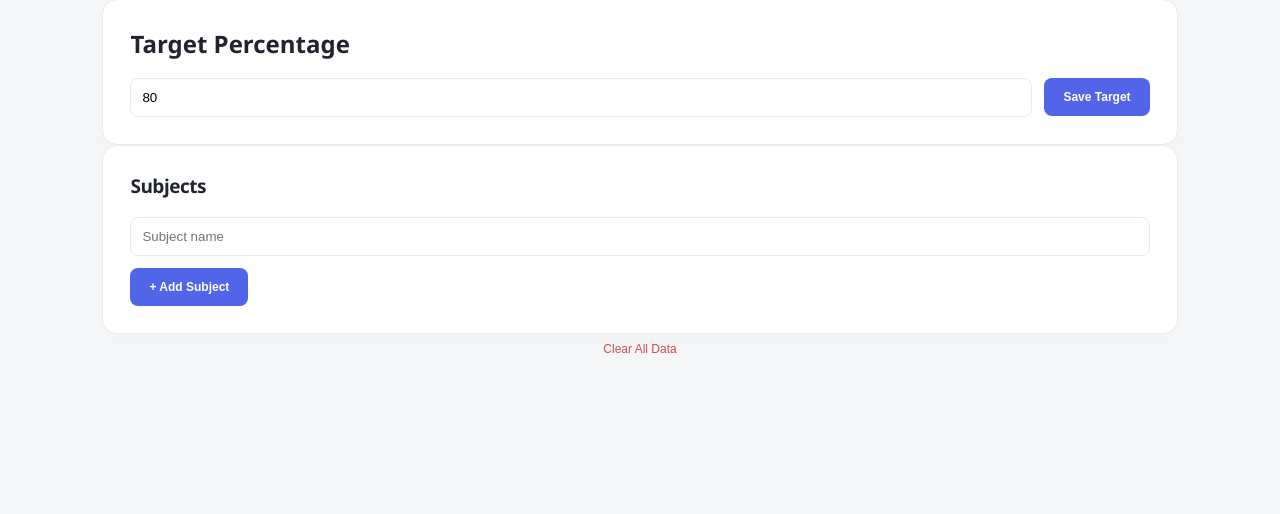
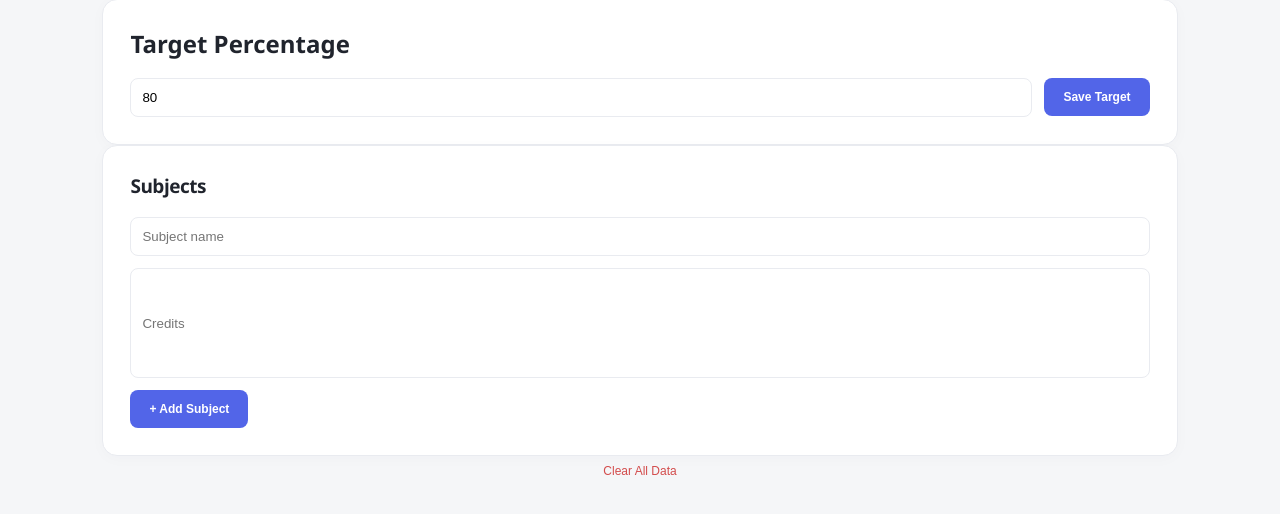
Before and after one commit to pranavrmkr/gpa-calc, a Flask app: page / in a window 1280 px wide. Shown: the part 119-633 px from the top of the page. Run offline with Flask 3, Linux system fonts and the light colour scheme.

Commit message:
Fixed some bugs , flask connection, added features in adding with credit system

```diff
--- a/app.py
+++ b/app.py
@@ -1,5 +1,6 @@
 from flask import Flask, render_template, request, redirect, url_for, session
 from calculations.weighted_average import calculate_required_marks
+from calculations.gpa import calculate_gpa, percentage_to_grade
 
 app = Flask(__name__)
 
@@ -42,26 +43,31 @@ def set_target():
 
 @app.route("/add-subject", methods=["POST"])
 def add_subject():
-
     name = request.form.get("subject", "").strip()
+    credits = request.form.get("credits", type=float)
 
     if not name:
-        return redirect(url_for("home"))
+        session["error"] = "Subject name is required."
+        return redirect(url_for("index"))
+
+    if credits is None or credits <= 0:
+        session["error"] = "Credits must be greater than zero."
+        return redirect(url_for("index"))
 
     subjects = session.get("subjects", [])
 
-    new_id = max((s["id"] for s in subjects), default=0) + 1
+    new_subject = {
+        "id": max((s["id"] for s in subjects), default=0) + 1,
+        "name": name,
+        "credits": credits,
+        "assessments": []
+    }
 
-    subjects.append({
-        "id": new_id,
-        "name": name,
-        "assessments": []
-    })
+    subjects.append(new_subject)
+    session["subjects"] = subjects
 
-    session["subjects"] = subjects
     invalidate_results()
-
-    return redirect(url_for("home"))
+    return redirect("/")
 
 
 @app.route("/delete-subject/<int:subject_id>", methods=["POST"])
--- a/calculations/gpa.py
+++ b/calculations/gpa.py
@@ -9,46 +9,32 @@ GRADING_SCALE = [
 ]
 
 
-def percentage_to_grade(percentage, scale=GRADING_SCALE):
+def percentage_to_grade(percentage):
+    if not 0 <= percentage <= 100:
+        raise ValueError("Percentage must be between 0 and 100.")
 
-    if not 0 <= percentage <= 100:
-        raise ValueError("Percentage must be between 0 and 100")
-
-    for minimum, grade, points in scale:
+    for minimum, grade, points in GRADING_SCALE:
         if percentage >= minimum:
-            return grade
-
-
-def percentage_to_points(percentage, scale=GRADING_SCALE):
-
-    if not 0 <= percentage <= 100:
-        raise ValueError("Percentage must be between 0 and 100")
-
-    for minimum, grade, points in scale:
-        if percentage >= minimum:
-            return points
+            return grade, points
 
 
 def calculate_gpa(subjects):
-
-    total_weighted_points = 0
+    total_points = 0
     total_credits = 0
 
     for subject in subjects:
-
-        credits = subject["credits"]
-        points = subject["grade_points"]
+        credits = float(subject["credits"])
+        percentage = float(subject["percentage"])
 
         if credits <= 0:
-            raise ValueError("Credits must be positive")
+            raise ValueError("Credits must be greater than zero.")
 
-        if not 0 <= points <= 10:
-            raise ValueError("Grade points must be between 0 and 10")
+        grade, points = percentage_to_grade(percentage)
 
-        total_weighted_points += credits * points
+        total_points += points * credits
         total_credits += credits
 
     if total_credits == 0:
         return None
 
-    return round(total_weighted_points / total_credits, 2)
+    return round(total_points / total_credits, 2)
--- a/templates/index.html
+++ b/templates/index.html
@@ -51,17 +51,25 @@
             <h2>Subjects</h2>
         </div>
 
-        <form action="{{ url_for('add_subject') }}" method="POST"
-              class="add-subject-form">
+        <form action="{{ url_for('add_subject') }}" method="POST" class="add-subject-form">
+    <input
+        type="text"
+        name="subject"
+        placeholder="Subject name"
+        required
+    >
 
-            <input type="text"
-                   name="subject"
-                   placeholder="Subject name"
-                   required>
+    <input
+        type="number"
+        name="credits"
+        placeholder="Credits"
+        min="0.5"
+        step="0.5"
+        required
+    >
 
-            <button class="primary-button">+ Add Subject</button>
-
-        </form>
+    <button class="primary-button">+ Add Subject</button>
+</form>
 
 
         {% for subject in subjects %}
@@ -70,7 +78,7 @@
 
             <div class="section-heading">
 
-                <h3>{{ subject.name }}</h3>
+                <h3>{{ subject.name }} — {{ subject.credits }} Credits</h3>
 
                 <form action="{{ url_for('delete_subject', subject_id=subject.id) }}"
                       method="POST">
--- a/templates/static/css/style.css
+++ b/templates/static/css/style.css
@@ -702,3 +702,11 @@ form {
         flex-wrap: wrap;
     }
 }
+.add-subject-form input {
+    flex: 1;
+    min-width: 0;
+}
+
+.add-subject-form input[name="credits"] {
+    flex: 0 0 110px;
+}
```
Also changed, not shown: tests/test_gpa.py (+23 -23 lines).
